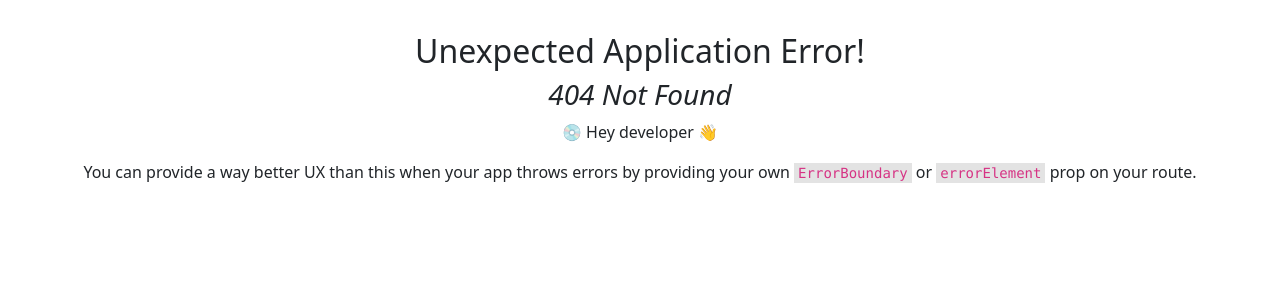
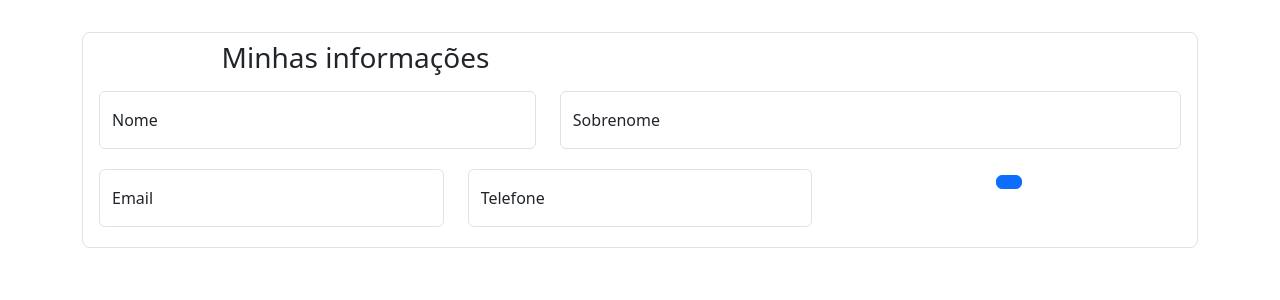
Before and after one commit to NaNNunes/tcc_project, a React (Vite) app in the folder tcc_projeto/: page /Conta in a window 1280 px wide. Before the commit this address had no page. Shown: the top 300 px of the page. Built offline with nearby package versions, Linux system fonts and the light colour scheme.

Commit message:
iniciado componentização para analise de estrutura de telas de funcao de edicao de dados da conta

```diff
--- a/tcc_projeto/src/MyRouter.jsx
+++ b/tcc_projeto/src/MyRouter.jsx
@@ -3,7 +3,7 @@ import { createBrowserRouter } from "react-router-dom";
 //import pages
 import App from "./App.jsx"
 import Login from "./componentes/Login.jsx";
-import ContaePerfil from "./componentes/ContaePerfil.jsx";
+import Conta from "./componentes/conta-e-perfil/Conta.jsx";
 
 const router = createBrowserRouter([
     {
@@ -15,8 +15,8 @@ const router = createBrowserRouter([
                 element: <Login/>
             },
             {
-                path: "/ContaePerfil",
-                element: <ContaePerfil/>
+                path: "/Conta",
+                element: <Conta/>
             }
         ]
     }
--- /dev/null
+++ b/tcc_projeto/src/componentes/conta-e-perfil/Conta.jsx
@@ -0,0 +1,13 @@
+import Perfil from "./Perfil"
+import Endereco from "./Endereco"
+
+const Conta = () => {
+  return (
+    <>
+        <Perfil/>
+        <Endereco/>
+    </>
+  )
+}
+
+export default Conta
--- /dev/null
+++ b/tcc_projeto/src/componentes/conta-e-perfil/Endereco.jsx
@@ -0,0 +1,13 @@
+import {Form} from "react-bootstrap";
+
+const Endereco = () => {
+  return (
+    <>
+        <Form>
+
+        </Form>
+    </>
+  )
+}
+
+export default Endereco
--- /dev/null
+++ b/tcc_projeto/src/componentes/conta-e-perfil/Perfil.jsx
@@ -0,0 +1,75 @@
+import {Form, FloatingLabel, Button, Row, Col} from "react-bootstrap";
+
+const Perfil = () => {
+  return (
+    <>
+        <Form className="border rounded-3">
+            <Row className="my-2">
+                {/* Titulo */}
+                <Col xs={6}>
+                    <h3>Minhas informações</h3>
+                </Col>
+            </Row>
+            <Row className="m-1">
+                <Col xs={5}>
+                    <FloatingLabel
+                        controlId="nameUserInput"
+                        label="Nome"
+                        className="mb-3"
+                    >
+                        <Form.Control
+                            type="text"
+                            placeholder=""
+                        />
+                    </FloatingLabel>
+                </Col>
+                <Col>
+                    <FloatingLabel
+                        controlId="surnameUserInput"
+                        label="Sobrenome"
+                        className="mb-3"
+                    >
+                        <Form.Control
+                            type="text"
+                            placeholder=""
+                        />
+                    </FloatingLabel>
+                </Col>
+            </Row>
+            <Row className="m-1">
+                <Col>
+                    <FloatingLabel
+                        controlId="nameUserInput"
+                        label="Email"
+                        className="mb-3"
+                    >
+                        <Form.Control
+                            type="email"
+                            placeholder="name@example.com"
+                        />
+                    </FloatingLabel>
+                </Col>
+                <Col>
+                    <FloatingLabel
+                        controlId="surnameUserInput"
+                        label="Telefone"
+                        className="mb-3"
+                    >
+                        <Form.Control
+                            type="text"
+                            placeholder="name@example.com"
+                        />
+                    </FloatingLabel>
+                </Col>
+                <Col>
+                    <Button
+
+                    />
+                </Col>
+            </Row>
+        </Form>
+    </>
+  )
+}
+
+export default Perfil
```
